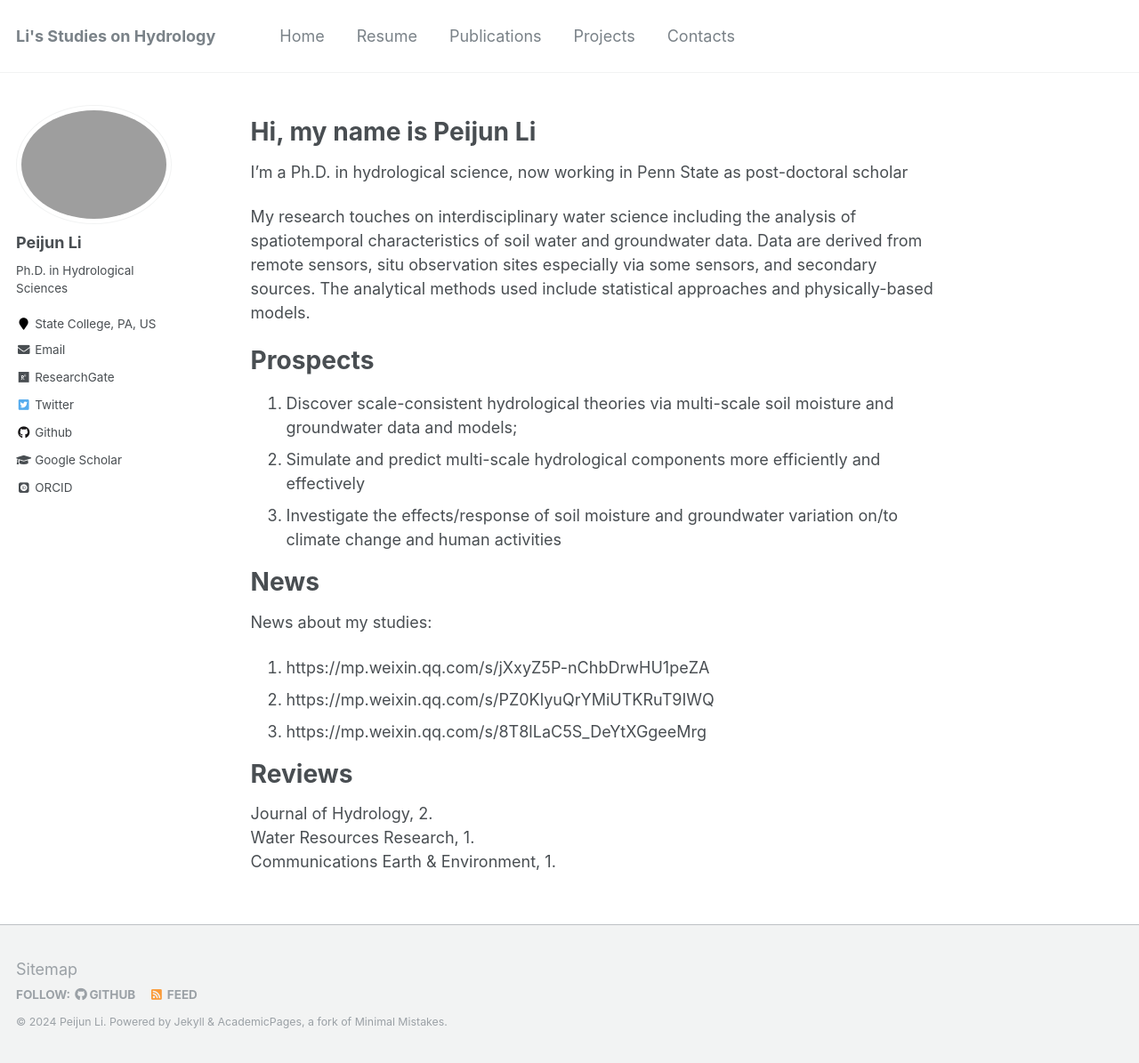
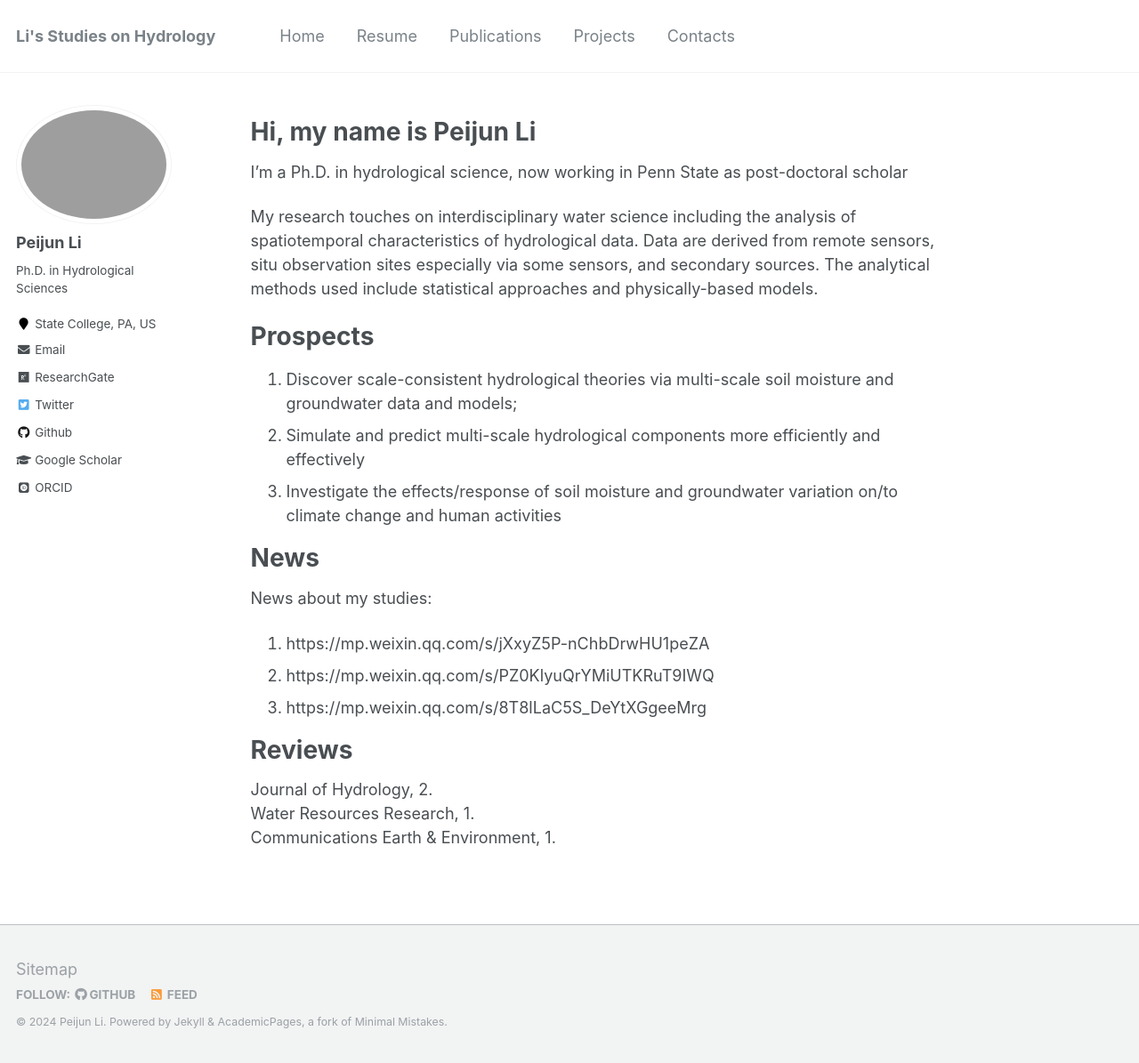
Before and after one commit to PercyLeeMaxWell/PercyLeeMaxWell.github.io, a Jekyll site: the page built from _pages/about.md, in a window 1280 px wide and 1195 px high. Shown: the whole window at 89% size. Built offline with Jekyll 4.4.1, drawn with Linux system fonts in a browser that asks for light colours; some web fonts are replaced.

Commit message:
change the field of the studies

```diff
--- a/_pages/about.md
+++ b/_pages/about.md
@@ -11,7 +11,7 @@ Hi, my name is Peijun Li
 =====
 I'm a Ph.D. in hydrological science, now working in Penn State as post-doctoral scholar
 
-My research touches on interdisciplinary water science including the analysis of spatiotemporal characteristics of soil water and groundwater data. Data are derived from remote sensors, situ observation sites especially via some sensors, and secondary sources. The analytical methods used include statistical approaches and physically-based models.
+My research touches on interdisciplinary water science including the analysis of spatiotemporal characteristics of hydrological data. Data are derived from remote sensors, situ observation sites especially via some sensors, and secondary sources. The analytical methods used include statistical approaches and physically-based models.
 
 Prospects
 ======
```
